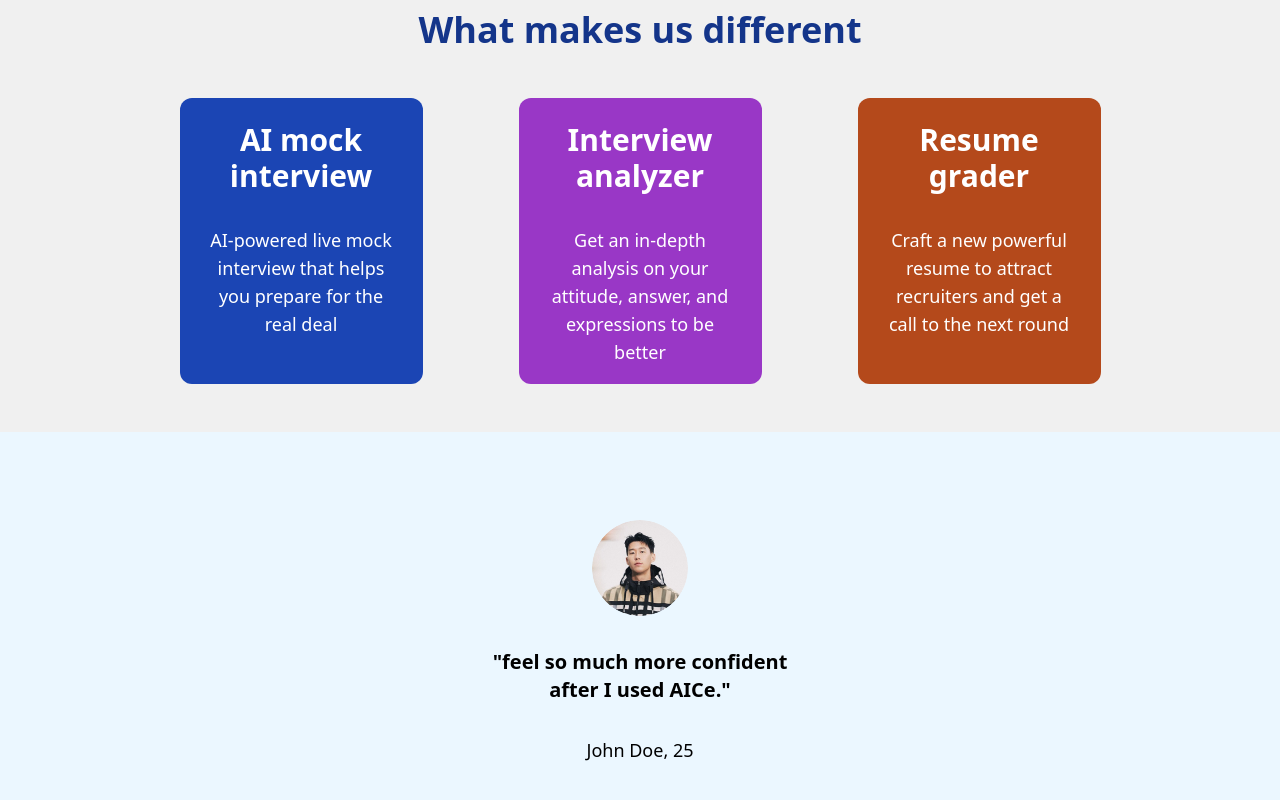
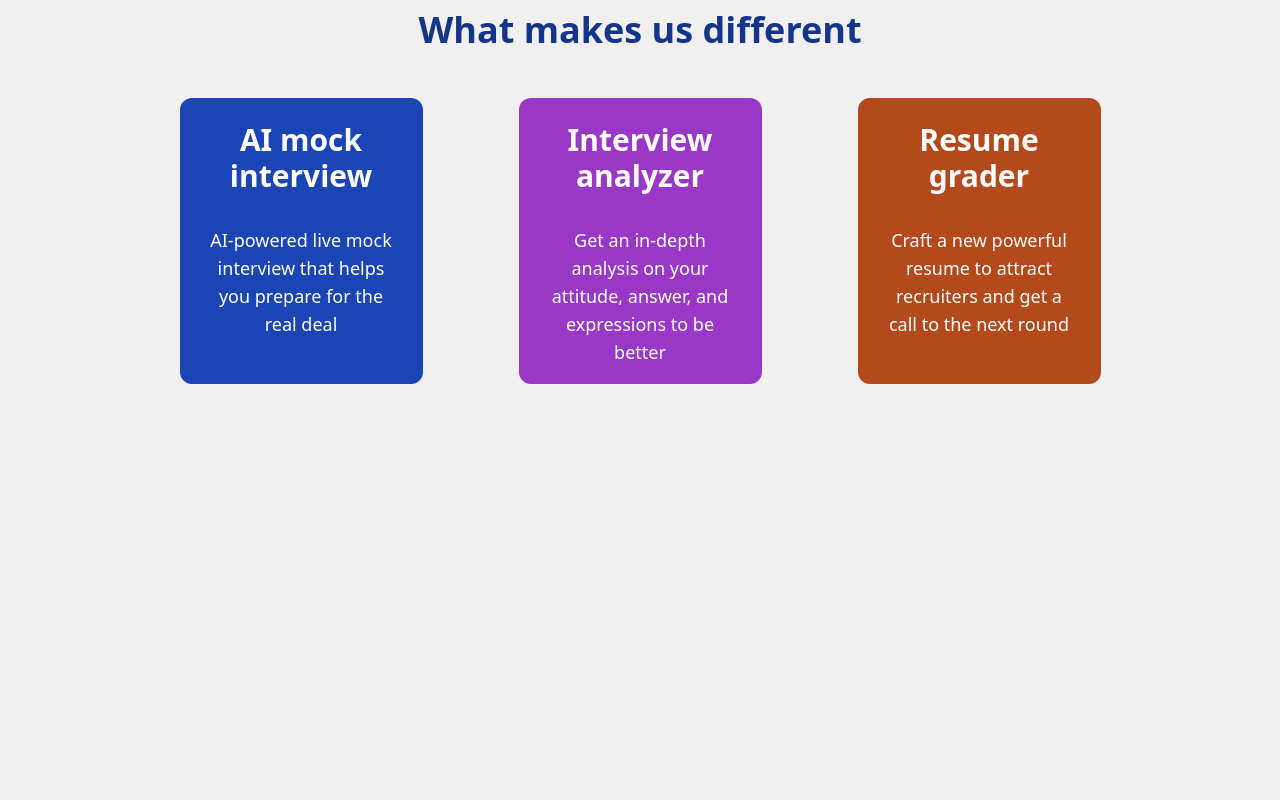
Before and after one commit to mrsyaban/aice-client, a React (Vite) app: page / in a window 1280 px wide. Shown: the part 1030-1830 px from the top of the page. After the commit the page ends 1462 px from the top, so only its background shows below. Built offline with nearby package versions, Linux system fonts and the light colour scheme; no server answers.

Commit message:
fix: remove testi

```diff
--- a/src/page/home.tsx
+++ b/src/page/home.tsx
@@ -7,8 +7,8 @@ import toast from "react-hot-toast";
 // import { Loader2 } from "lucide-react";
 
 import { Industry } from "@/types/industry";
-import SonImage from "@/assets/testi/son.png";
-import TestiCard from "@/components/card/testi";
+// import SonImage from "@/assets/testi/son.png";
+// import TestiCard from "@/components/card/testi";
 import Navbar from "@/components/common/navbar";
 import { industriesData } from "@/utils/industry";
 import FeatureCard from "@/components/card/feature";
@@ -260,11 +260,11 @@ const Home = () => {
             <FeatureCard title="Resume grader" description="Craft a new powerful resume to attract recruiters and get a call to the next round" path="cv-analyzer" color="bg-[#b4491b]" />
           </div>
         </div>
-        <div className="flex flex-col h-fit gap-8 items-center bg-primary-white w-full pb-16">
+        {/* <div className="flex flex-col h-fit gap-8 items-center bg-primary-white w-full pb-16">
           <div className="flex flex-row justify-center gap-24 h-full">
             <TestiCard image={SonImage} message="feel so much more confident after I used AICe." nick="John Doe" age={25} />
           </div>
-        </div>
+        </div> */}
       </div>
     </div>
   );
```
